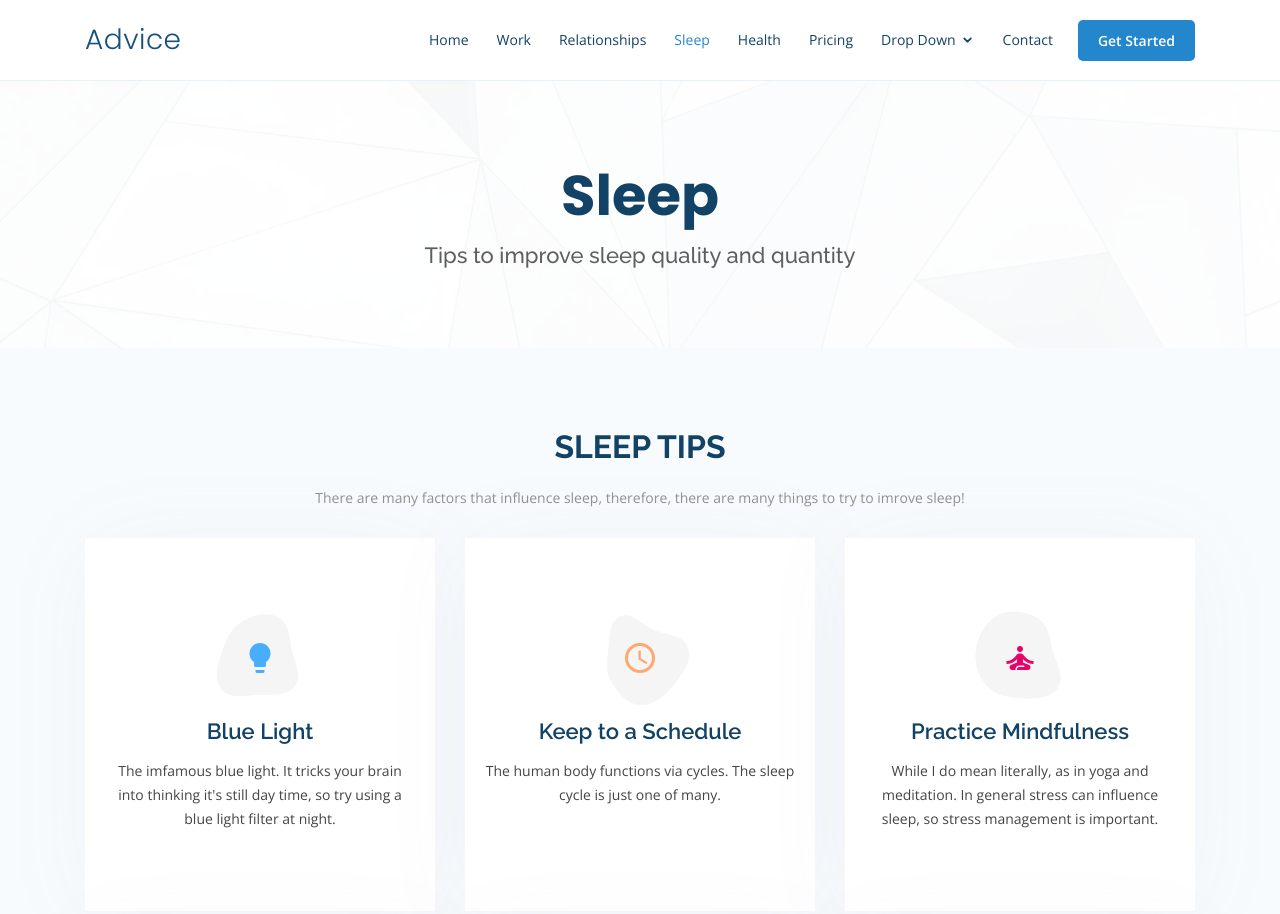
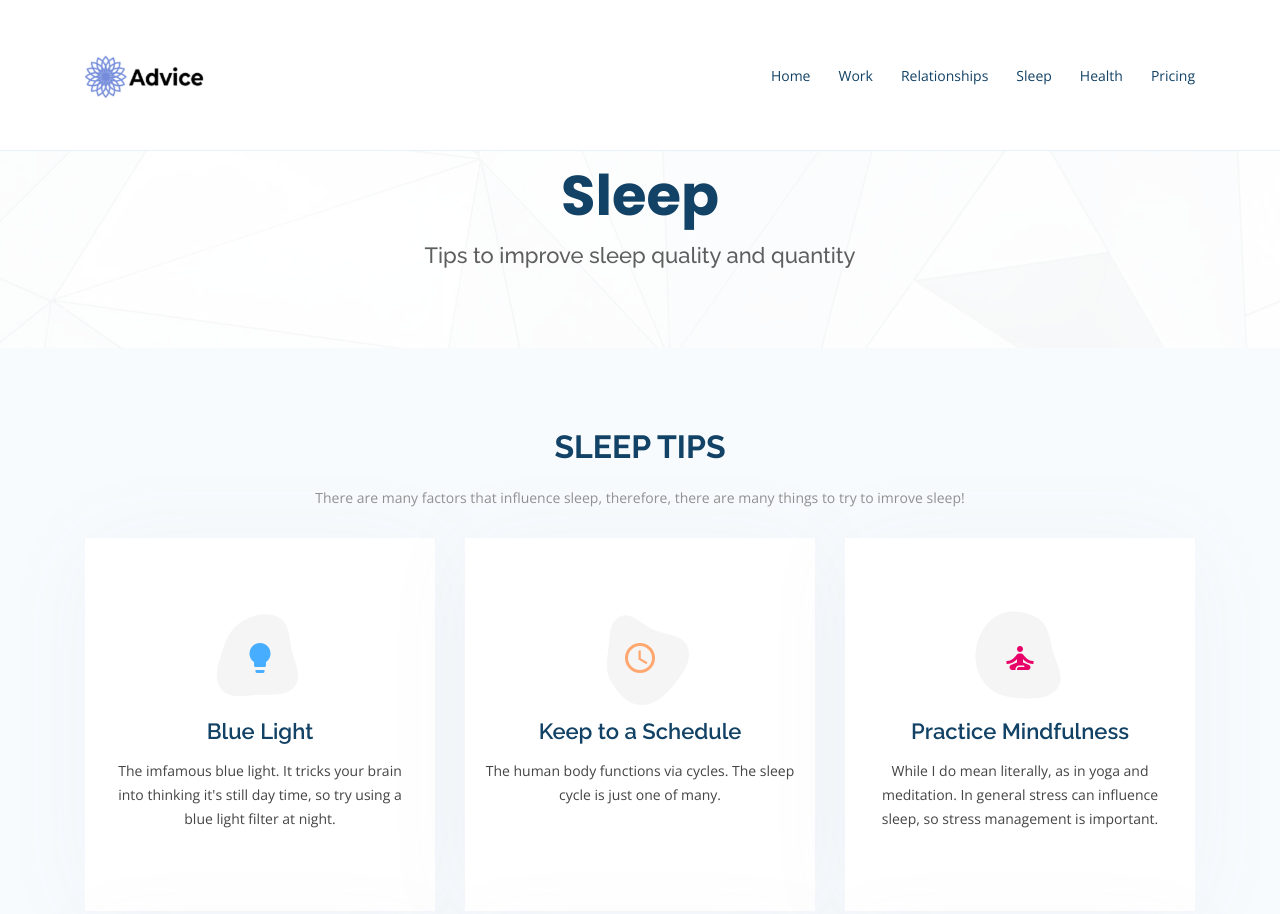
Before and after one commit to JennyNguyen756/Advice, a plain HTML site: page sleep.html in a window 1280 px wide. Shown: the top 914 px of the page. Drawn offline with nearby package versions, Linux system fonts and the light colour scheme.

Commit message:
update sleep navs (remove active)

```diff
--- a/sleep.html
+++ b/sleep.html
@@ -43,7 +43,8 @@
   <header id="header" class="fixed-top">
       <div class="container d-flex align-items-center">
 
-      <h1 class="logo mr-auto"><a href="index.html">Advice</a></h1>
+        <a href="index.html" class="logo mr-auto"><img src="assets/img/ProperAdviceLogo.png" alt="" class="img-fluid"></a>
+
         <!-- Uncomment below if you prefer to use an image logo -->
         <!-- <a href="index.html" class="logo mr-auto"><img src="assets/img/logo.png" alt="" class="img-fluid"></a>-->
 
@@ -52,10 +53,10 @@
             <li><a href="index.html">Home</a></li>
             <li><a href="work.html">Work</a></li>
             <li><a href="relationship.html">Relationships</a></li>
-          <li class="active"><a href="sleep.html">Sleep</a></li>
+            <li><a href="sleep.html">Sleep</a></li>
             <li><a href="health.html">Health</a></li>
             <li><a href="#pricing">Pricing</a></li>
-          <li class="drop-down"><a href="">Drop Down</a>
+            <!-- <li class="drop-down"><a href="">Drop Down</a>
               <ul>
                 <li><a href="#">Drop Down 1</a></li>
                 <li class="drop-down"><a href="#">Deep Drop Down</a>
@@ -72,12 +73,12 @@
                 <li><a href="#">Drop Down 4</a></li>
               </ul>
             </li>
-          <li><a href="#contact">Contact</a></li>
+            <li><a href="#contact">Contact</a></li> -->
 
           </ul>
         </nav><!-- .nav-menu -->
 
-      <a href="#about" class="get-started-btn scrollto">Get Started</a>
+        <!-- <a href="#about" class="get-started-btn scrollto">What's on your mind?</a> -->
 
       </div>
     </header><!-- End Header -->
```
Also changed, not shown: relationship.html (+1 -1 lines), work.html (+2 -5 lines). Lines whose indentation alone changed are shown as unchanged.
